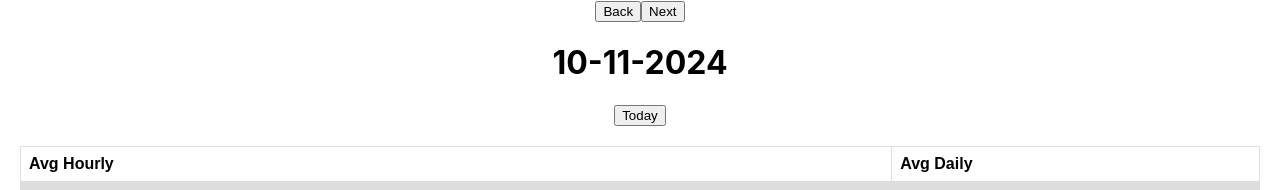
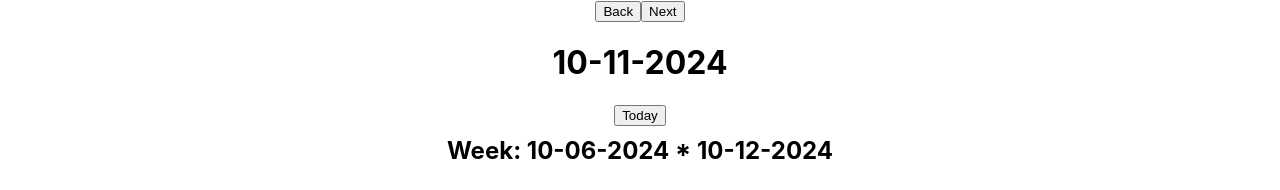
Before and after one commit to davidAHolliday/tip-tracker-dashboard, a React (Create React App) app: page / in a window 1280 px wide. Shown: the top 190 px of the page. Built offline with nearby package versions, Linux system fonts and the light colour scheme; no server answers.

Commit message:
added date range

```diff
--- a/src/App.js
+++ b/src/App.js
@@ -22,6 +22,17 @@ function App() {
     tipOut:'',
     holliday:false,
   })
+
+
+  const firstDate = new Date(viewDate); // Create a new Date object to avoid mutating viewDate
+
+  // Calculate the first day of the week (Sunday)
+  const firstDayOfWeek = new Date(firstDate.setDate(viewDate.getDate() - viewDate.getDay()));
+
+  // Calculate the last day of the week (Saturday)
+  const lastDateOfWeek = new Date(firstDayOfWeek); // Start from the first day of the week
+  lastDateOfWeek.setDate(firstDayOfWeek.getDate() + 6); // Add 6 days to get Saturday
+
 
 
   const handleDateChange = (delta) => {
@@ -84,6 +95,7 @@ function App() {
       <div className="App">
       <button onClick={()=>handleDateChange(-1)}> Back</button><button onClick={()=>handleDateChange(1)}> Next</button><h1>{formatDate(viewDate)}</h1>
       <button onClick={()=>setViewDate(new Date())}> Today</button>
+      <h2 style={{marginTop:10}}>Week: {formatDate(firstDayOfWeek)} * {formatDate(lastDateOfWeek)}</h2>
       <SummaryBox  date={viewDate} update={update} setUpdate={setUpdate}/>
       <ShiftTable   date={viewDate} update={update} setUpdate={setUpdate}/>
       <form onSubmit={handleSubmit}>
```
